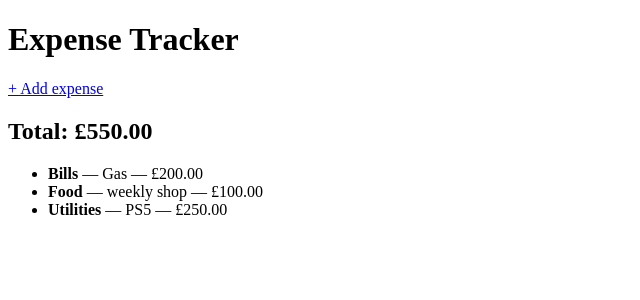
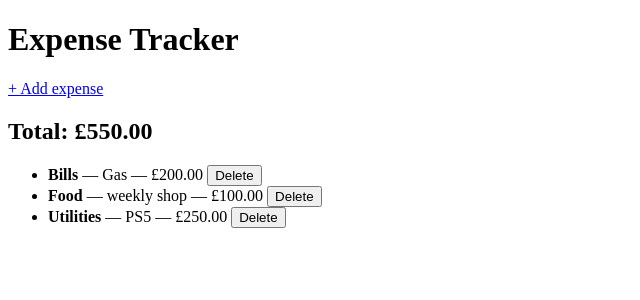
Before and after one commit to alfierussell-dev/python-portfolio, a Flask app: page / in a window 1280 px wide. Shown: the top 300 px of the page, without its empty margins (0-640 px from the left). Run offline with Flask 3, Linux system fonts and the light colour scheme.

Commit message:
Added a delete button to web app.

```diff
--- a/expense-tracker-web/app.py
+++ b/expense-tracker-web/app.py
@@ -1,5 +1,5 @@
 from datetime import datetime
-from flask import Flask, render_template, request, url_for, redirect
+from flask import Flask, render_template, request, url_for, redirect, flash
 from db import get_conn, init_db
 
 app = Flask(__name__)
@@ -36,7 +36,11 @@ def add_expense():
         if amount < 0:
             raise ValueError
     except ValueError:
-        flask("Amount must be a number ≥ 0.")
+        flash("Amount must be a number ≥ 0.")
+        return redirect(url_for("add_page"))
+
+    if not category or not description:
+        flash("Category and description are required.")
         return redirect(url_for("add_page"))
 
     created_at = datetime.now().isoformat(timespec="seconds")
@@ -48,8 +52,23 @@ def add_expense():
         )
         conn.commit()
 
-    Flask("Expense added.")
+    flash("Expense added.")
     return redirect(url_for("index"))
+
+@app.post("/delete/<int:expense_id>")
+def delete_expense(expense_id: int):
+    with get_conn() as conn:
+        cur = conn.execute("DELETE FROM expenses WHERE id = ?", (expense_id,))
+        conn.commit()
+
+    if cur.rowcount == 0:
+        flash("Expense not found.")
+    else:
+        flash("Expense deleted.")
+
+    return redirect(url_for("index"))
+
+
 
 if __name__ == "__main__":
     app.run(debug=True)
--- a/expense-tracker-web/templates/index.html
+++ b/expense-tracker-web/templates/index.html
@@ -30,7 +30,15 @@
         <strong>{{ e["category"] }}</strong> —
         {{ e["description"] }} —
         £{{ "%.2f"|format(e["amount"]) }}
-      </li>
+
+        <form method="post"
+              action="{{ url_for('delete_expense', expense_id=e['id']) }}"
+              style="display:inline;">
+         <button type="submit" onclick="return confirm('Delete this expense?')">
+              Delete
+        </button>
+       </form>
+     </li>
 
     {% endfor %}
   </ul>
```
Also changed, not shown: expense-tracker-web/expenses.db.
